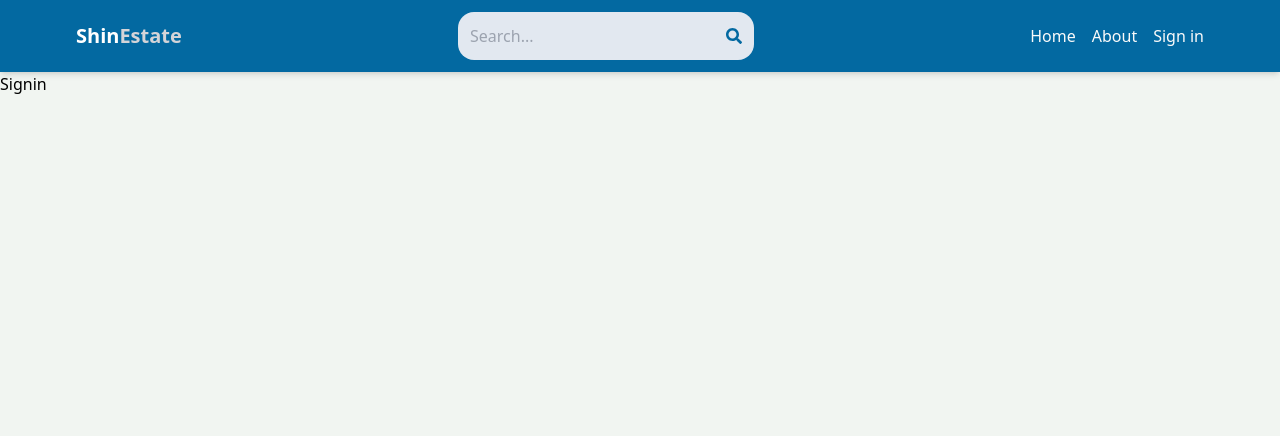
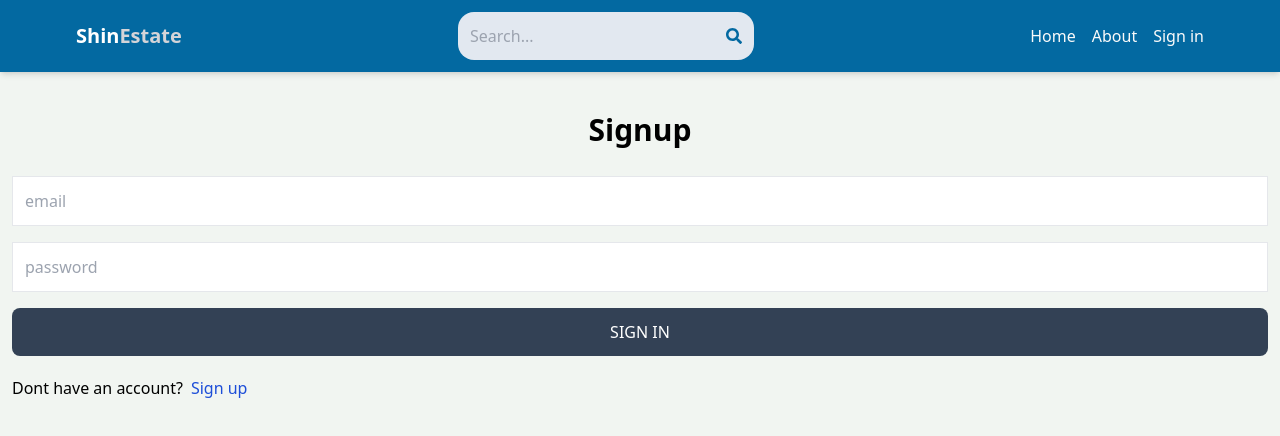
Before and after one commit to DanielShin2/shin-estate, a React (Vite) app in the folder client/: page /sign-in in a window 1280 px wide. Shown: the top 436 px of the page. Built offline with nearby package versions, Linux system fonts and the light colour scheme.

Commit message:
Create sign in page functionality

```diff
--- a/client/src/pages/Signin.jsx
+++ b/client/src/pages/Signin.jsx
@@ -1,5 +1,75 @@
-import React from "react";
+import { useState } from "react";
+import { Link, useNavigate } from "react-router-dom";
 
 export default function Signin() {
-  return <div>Signin</div>;
+  const [formData, setFromData] = useState({});
+  const [error, setError] = useState(null);
+  const [loading, setLoading] = useState(false);
+  const navigate = useNavigate();
+  const handleChange = (e) => {
+    setFromData({
+      ...formData,
+      [e.target.id]: e.target.value,
+    });
+  };
+  const handleSubmit = async (e) => {
+    e.preventDefault();
+    try {
+      setLoading(true);
+      const res = await fetch("/api/auth/signin", {
+        method: "POST",
+        headers: {
+          "Content-Type": "application/json",
+        },
+        body: JSON.stringify(formData),
+      });
+      const data = await res.json();
+      console.log(data);
+      if (data.success === false) {
+        setLoading(false);
+        setError(data.message);
+        return;
+      }
+      setLoading(false);
+      setError(null);
+      navigate("/");
+    } catch (error) {
+      setLoading(false);
+      setError(error.message);
+    }
+  };
+  return (
+    <div className="p-3 max-w-1g mx-auto">
+      <h1 className="text-3xl text-center font-semibold my-7">Signup</h1>
+      <form onSubmit={handleSubmit} className="flex flex-col gap-4">
+        <input
+          type="email"
+          placeholder="email"
+          className="border p-3 rounded-1g"
+          id="email"
+          onChange={handleChange}
+        />
+        <input
+          type="password"
+          placeholder="password"
+          className="border p-3 rounded-1g"
+          id="password"
+          onChange={handleChange}
+        />
+        <button
+          disabled={loading}
+          className="bg-slate-700 text-white p-3 rounded-lg uppercase hover:opcaty-95 disabled:opacity-80"
+        >
+          {loading ? "Loading..." : "Sign In"}
+        </button>
+      </form>
+      <div className="flex gap-2 mt-5">
+        <p>Dont have an account?</p>
+        <Link to={"/sign-up"}>
+          <span className="text-blue-700">Sign up</span>
+        </Link>
+      </div>
+      {error && <p className="text-red-500 mt-5">{error}</p>}
+    </div>
+  );
 }
```
